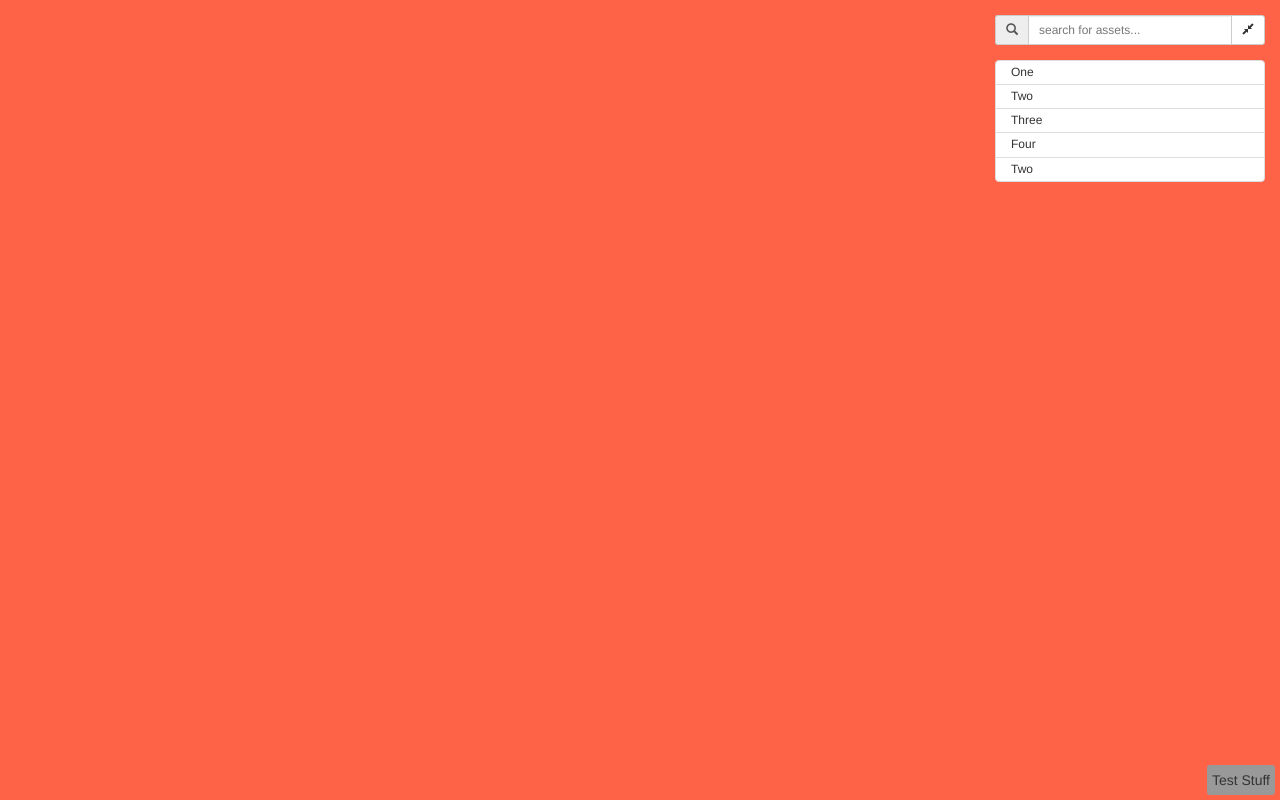
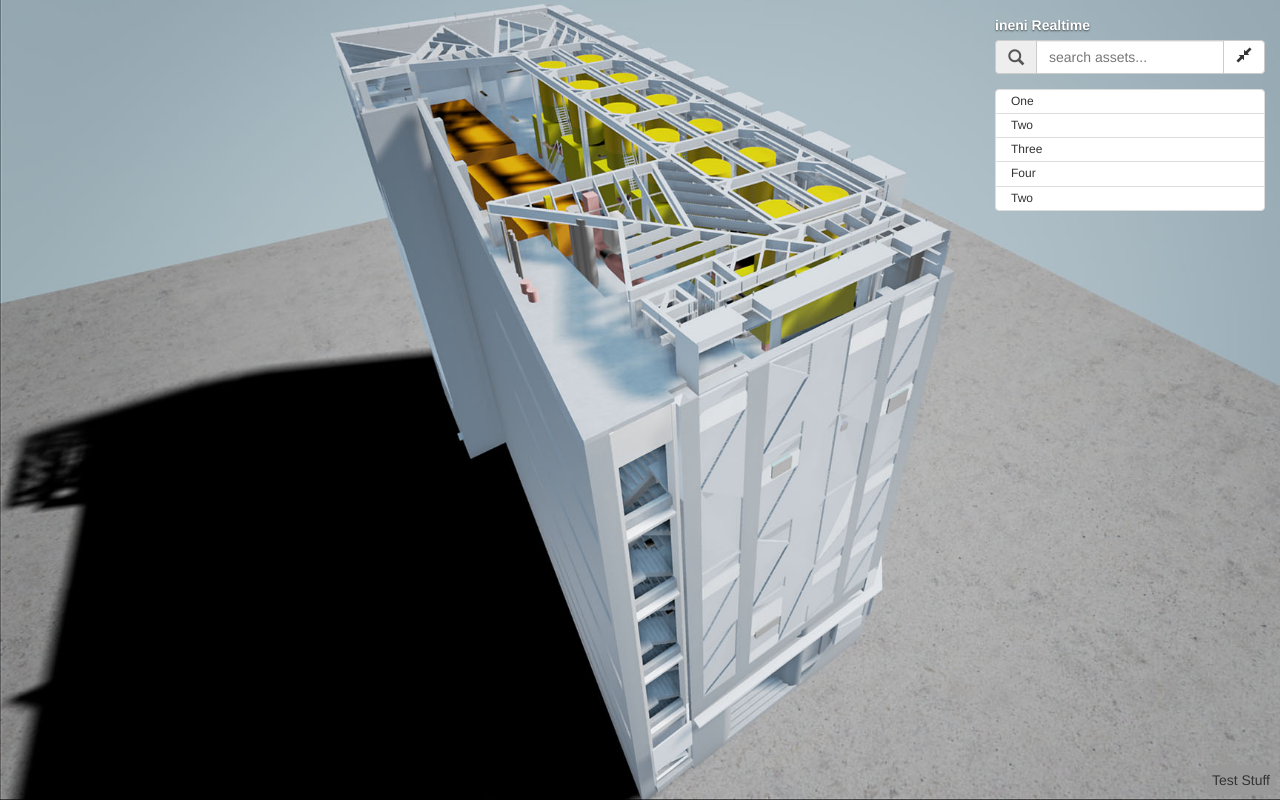
Before and after one commit to staffordvp/assetSearch, a plain HTML site: page index.html in a window 1280 px wide. Drawn offline with Linux system fonts and the light colour scheme.

Commit message:
Added Test background

```diff
--- a/css/styles.css
+++ b/css/styles.css
@@ -25,7 +25,7 @@
 	padding: 5px;
 }
 
-/*
+
 ::-webkit-scrollbar {
   width: 11px;
 } /* this targets the default scrollbar (compulsory) */
@@ -46,15 +46,18 @@
 	  background-color: black;
 } /* if both the vertical and the horizontal bars appear, then perhaps the right bottom corner also needs to be styled */
 
-/* label {
-	//font-size: 1rem;
-	color: white;
-	float: left;
-	text-align: right;
-	margin-right: 15px;
-	width: 100px;
-	text-shadow: black 1px 1px 1px;
-}	*/
+label {
+    color: rgba(255,255,255,1);
+    text-shadow: 0px 1px 2px rgba(0, 0, 0, 0.6);
+}
+
+.glyphicon {
+	font-size: 16px;
+}
+
+.group-size {
+	height: 34px;
+}
 
 .list-group-item {
 	padding: 3px 15px;
@@ -112,9 +115,14 @@
 }
 
 
-html body {
+html {
 	height: 100%;
 	margin:0;
-	background: tomato;
+	//background: tomato;
 	//background:none;
+    background-image: url(../img/background.jpg);
+    -webkit-background-size: cover;
+    -moz-background-size: cover;
+    -o-background-size: cover;
+    background-size: cover;
 }
--- a/index.html
+++ b/index.html
@@ -13,18 +13,18 @@
 <div id="searchBox">
 	<form role="form">
 		<div class="form-group">
-			<!-- <label>Asset Search</label> -->
-			<div class="input-group input-group-sm">
-				<div class="input-group-addon"><span class="glyphicon glyphicon-search"></span></div>
-				<input type="text" class="form-control" id="searchString" onchange="searchPressed();"/ placeholder="search for assets..."><div class="input-group-btn">
+			<label>ineni Realtime</label>
+			<div class="input-group group-size">
+				<div class="input-group-addon">
+					<span class="glyphicon glyphicon-search"></span>
+				</div>
+				<input type="text" class="form-control" id="searchString" onchange="searchPressed();"/ placeholder="search assets...">
+				<div class="input-group-btn">
 					<button class="btn btn-default" type="button" onclick="retractResults();">
-						<span id="arrow" class="glyphicon glyphicon glyphicon-resize-small"></span>
+						<span id="arrow" class="glyphicon glyphicon-resize-small"></span>
 					</button>
 				</div>
-		    </div><!--
-			<label>Search: </label>
-			<input type="text" class="form-control" id="searchString" onchange="searchPressed();"/ placeholder="type here...">
-			<input type="button" class="btn btn-default" value="Search" onclick="searchPressed();"/> -->
+		    </div>
 		</div>
     </form>
     <div id="resultsBox" class="list-group"></div>
@@ -40,12 +40,11 @@
 
 <script>
 
-function retractResults(){
-
-	$('#resultsBox').slideToggle();
-	$('#arrow').toggleClass("glyphicon-resize-small")
-	$('#arrow').toggleClass("glyphicon-resize-full")
-}
+	function retractResults(){
+		$('#resultsBox').slideToggle();
+		$('#arrow').toggleClass("glyphicon-resize-small")
+		$('#arrow').toggleClass("glyphicon-resize-full")
+	}
 
 	function radiantUpdateDecoy (newResults) {
 		var container = document.getElementById("resultsBox");
@@ -157,7 +156,7 @@ function retractResults(){
 		element.onclick = function()
 		{
 			//alert(inString);
-			retractResults();
+			//retractResults();
 			RadiantUI.TriggerEvent("ResultClicked",[inString]);
 		}
 		element.innerHTML = inString;
```
Also changed, not shown: img/background.jpg (added).
